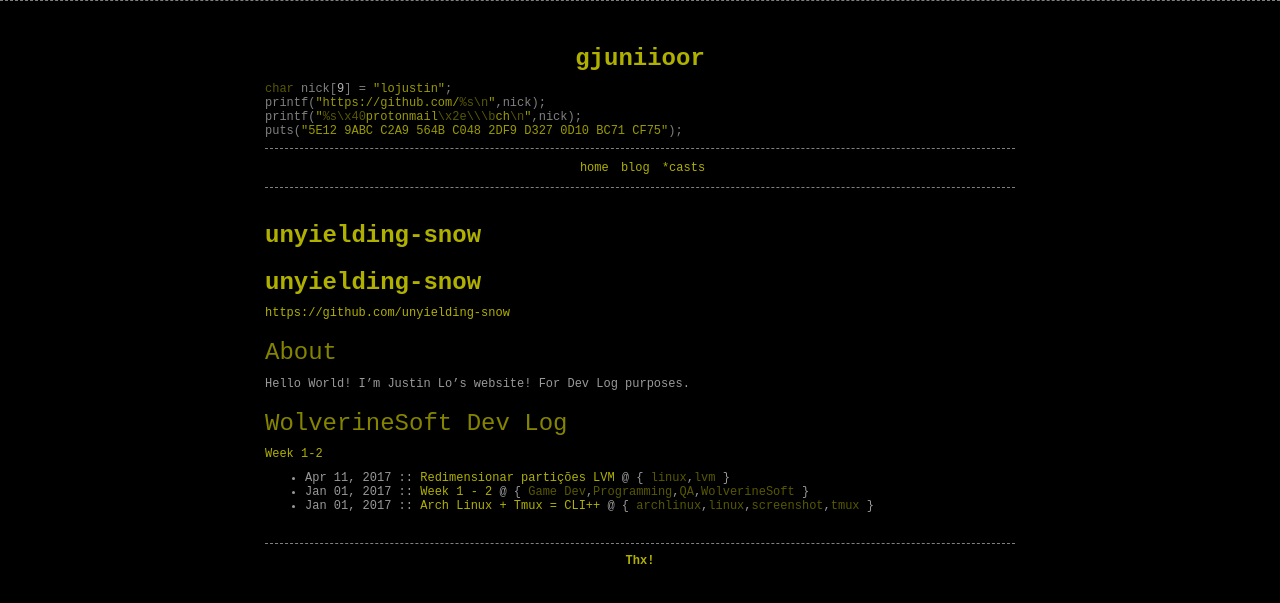
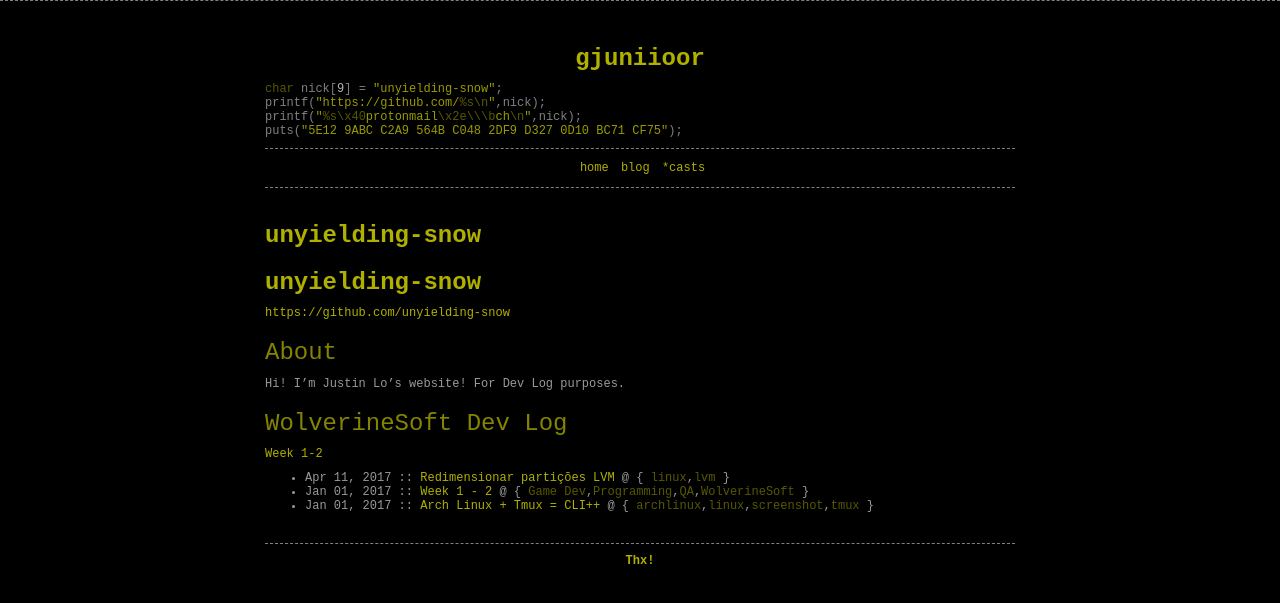
Before and after one commit to unyielding-snow/unyielding-snow.github.io, a Jekyll site: the page built from index.md, in a window 1280 px wide. Shown: the top 603 px of the page. Built offline with Jekyll 4.4.1, drawn with Linux system fonts in a browser that asks for light colours; our own code applies the rules of GitHub Pages for plain Markdown files.

Commit message:
name fixes

```diff
--- a/_config.yml
+++ b/_config.yml
@@ -3,19 +3,19 @@
 bye_message: "Thx!"
 baseurl: ""
 url: "https://unyielding-snow.github.io/"
-disqus: lojustin
+disqus: unyielding-snow
 
 # Header settings
-nick: "lojustin"
+nick: "unyielding-snow"
 mail:
     domain: "protonmail"
     ext: "ch"
 source_code:
     server: "github.com"
-    nick: "lojustin"
+    nick: "unyielding-snow"
 blog:
     server: "wordpress.com"
-    nick: "lojustin"
+    nick: "unyielding-snow"
 fingerprint_key: "5E12 9ABC C2A9 564B C048  2DF9 D327 0D10 BC71 CF75"
 
 # Build settings
--- a/index.md
+++ b/index.md
@@ -8,7 +8,7 @@
 
 ### About
 
-Hello World! I'm Justin Lo's website! For Dev Log purposes.
+Hi! I'm Justin Lo's website! For Dev Log purposes.
 
 ### WolverineSoft Dev Log
 
```
